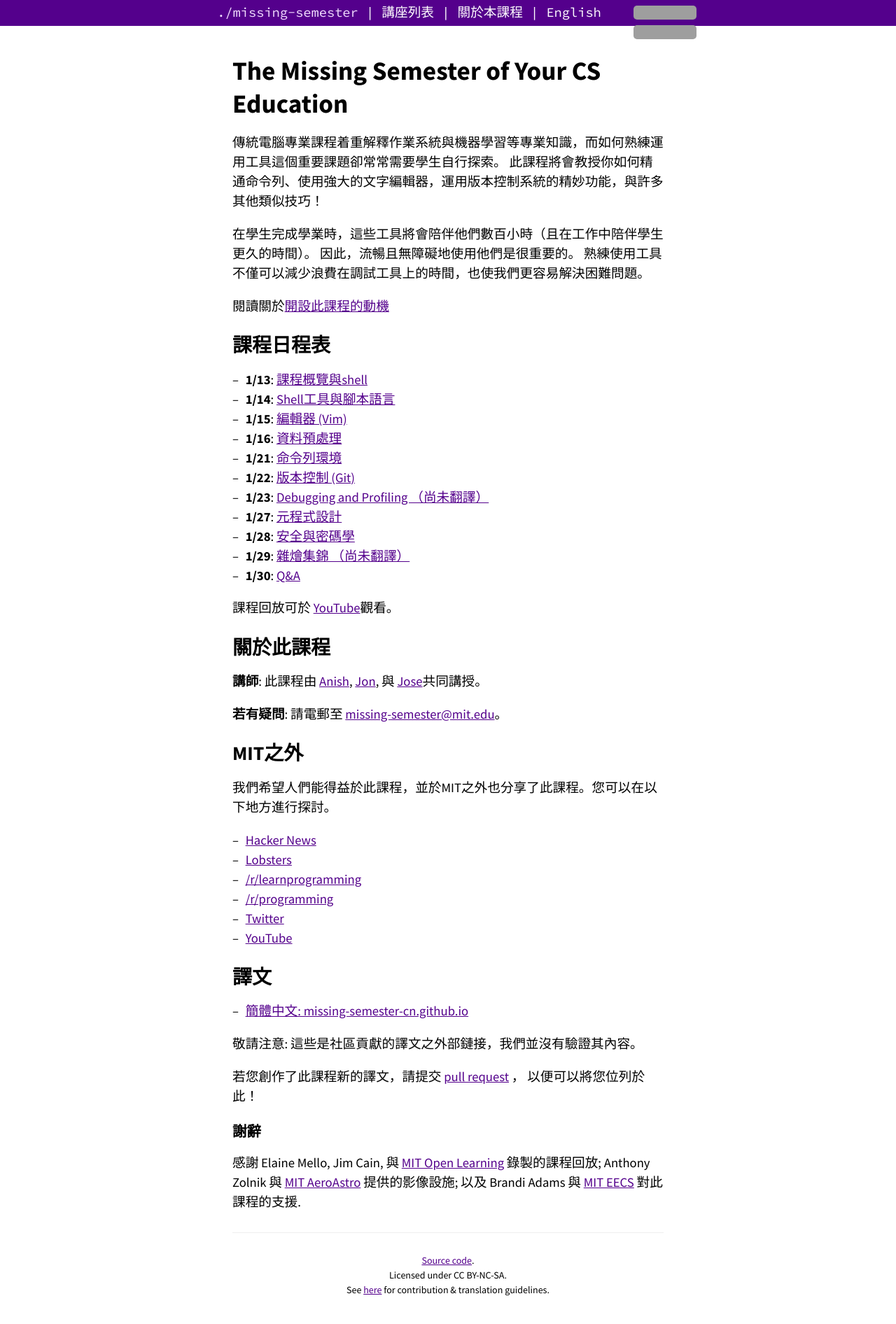
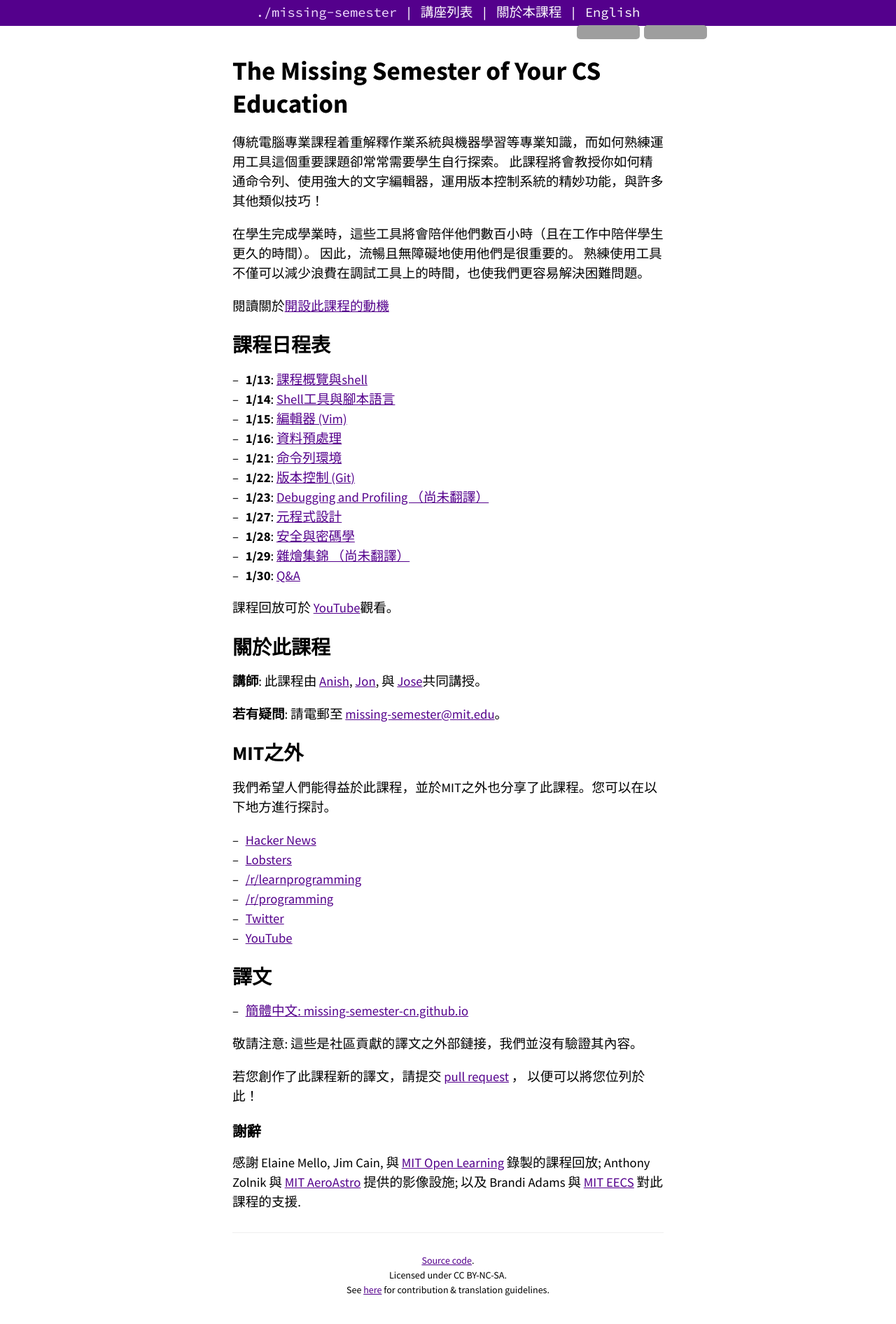
Before and after one commit to missing-semester-zh-Hant/missing-semester-zh-Hant.github.io, a Jekyll site: the page built from index.md, in a window 1280 px wide. Shown: the whole page at 70% size. Built offline with Jekyll 4.4.1, drawn with Linux system fonts in a browser that asks for light colours; grey boxes are pictures that could not be loaded.

Commit message:
Fix the problem that GitHub icons spread in two lines at navbar.

```diff
--- a/_includes/nav.html
+++ b/_includes/nav.html
@@ -8,17 +8,15 @@
         <span class="nav-link"><a href="/2020/">講座列表</a></span>
         <span class="nav-link"><a href="/about/">關於本課程</a></span>
         <span class="nav-link"><a href="https://missing.csail.mit.edu/">English</a></span>
-        <span style="float: right;margin: 3px;padding-right:15px">
-          <a href="https://github.com/missing-semester-zh-hant/missing-semester-zh-hant.github.io/stargazers">
-            <img alt="GitHub stars" src="https://img.shields.io/github/stars/missing-semester-zh-hant/missing-semester-zh-hant.github.io?style=social">
-          </a>
-        </span>
-        <span style="float: right;margin: 3px;padding-right:15px">
-          <a href="https://github.com/missing-semester-zh-hant/missing-semester-zh-hant.github.io">
-            <img alt="GitHub forks" src="https://img.shields.io/github/forks/missing-semester-zh-hant/missing-semester-zh-hant.github.io?style=social">
-          </a>
-        </span>
       </div>
+    </div>
+    <div id="top-nav-social">
+      <a href="https://github.com/missing-semester-zh-hant/missing-semester-zh-hant.github.io/stargazers">
+        <img alt="GitHub stars" src="https://img.shields.io/github/stars/missing-semester-zh-hant/missing-semester-zh-hant.github.io?style=social" style="float: right; margin: 3px">
+      </a>
+      <a href="https://github.com/missing-semester-zh-hant/missing-semester-zh-hant.github.io">
+        <img alt="GitHub forks" src="https://img.shields.io/github/forks/missing-semester-zh-hant/missing-semester-zh-hant.github.io?style=social" style="display:inline; margin: 3px">
+      </a>
     </div>
   </nav>
 </div>
--- a/static/css/main.css
+++ b/static/css/main.css
@@ -248,6 +248,20 @@ hr {
   background-color: #fff;
 }
 
+#top-nav-social {
+  float: right;
+  padding-left:15px;
+}
+
+#top-nav-social a {
+  color: initial;
+  text-decoration: initial;
+}
+
+#top-nav-social a:hover {
+  background: initial;
+}
+
 a#logo {
   color: #f2deff;
 }
```
